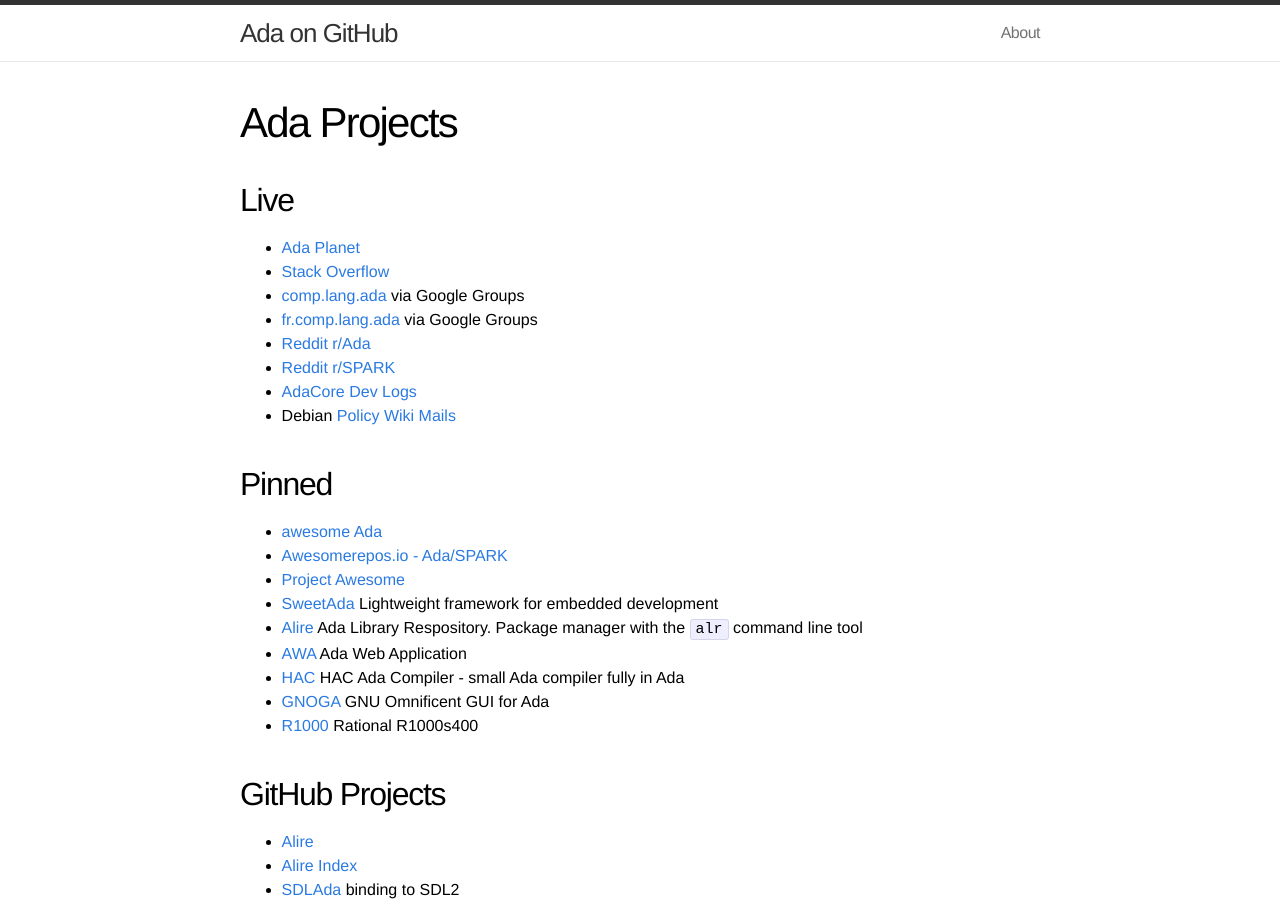
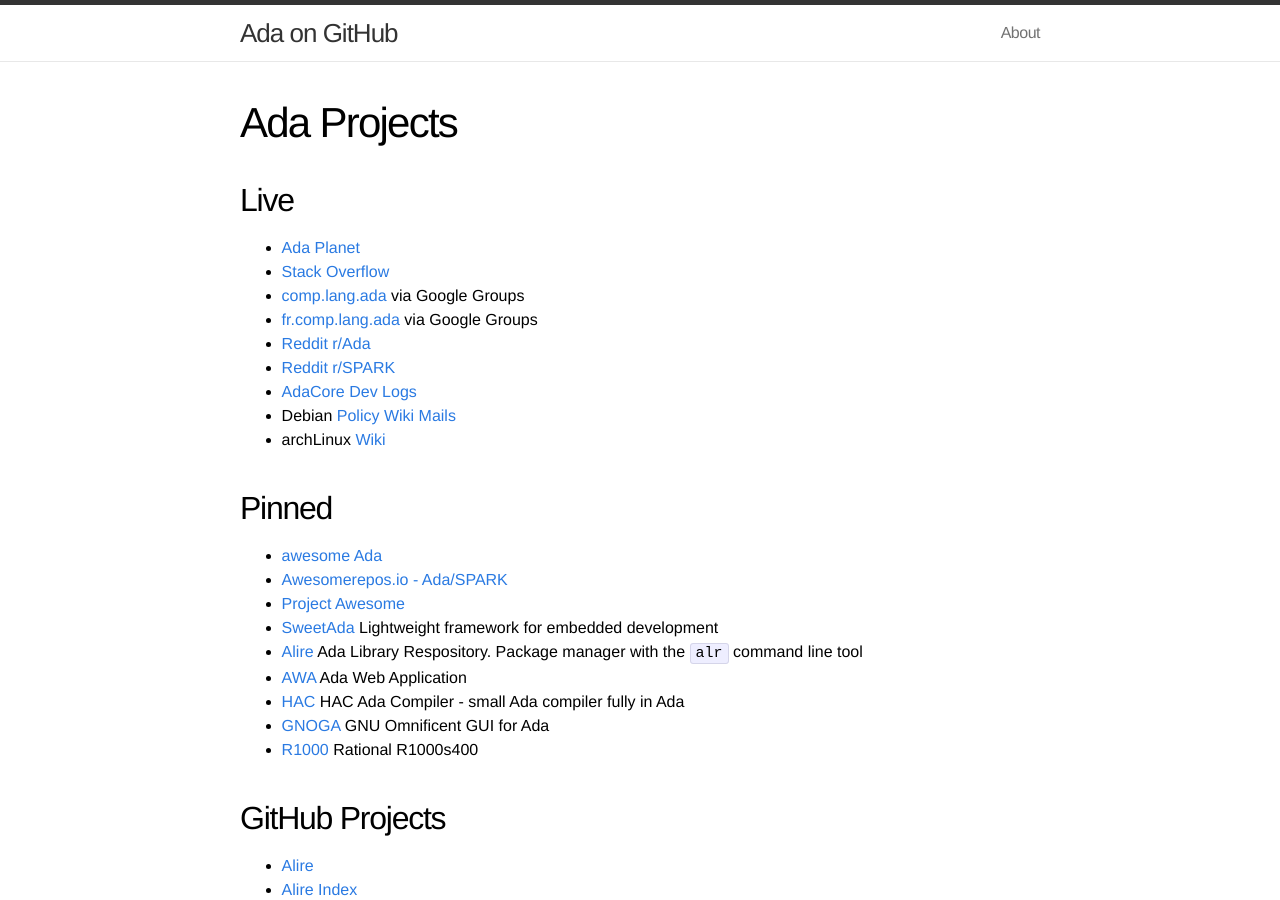
Before and after one commit to quornings/quornings.github.io, a Jekyll site: the page built from ada.md, in a window 1280 px wide and 900 px high. Built offline with Jekyll 4.4.1, drawn with Linux system fonts in a browser that asks for light colours.

Commit message:
Add archLinux Wiki

```diff
--- a/ada.md
+++ b/ada.md
@@ -12,6 +12,7 @@ title: Ada Projects
 - [Reddit r/SPARK](https://www.reddit.com/r/spark/)
 - [AdaCore Dev Logs](https://www.adacore.com/devlog)
 - Debian [Policy](https://people.debian.org/~lbrenta/debian-ada-policy.html) [Wiki](https://wiki.debian.org/Ada) [Mails](https://lists.debian.org/debian-ada/)
+- archLinux [Wiki](https://wiki.archlinux.org/title/Ada)
 
 ## Pinned
 - [awesome Ada](https://github.com/ohenley/awesome-ada)
```
